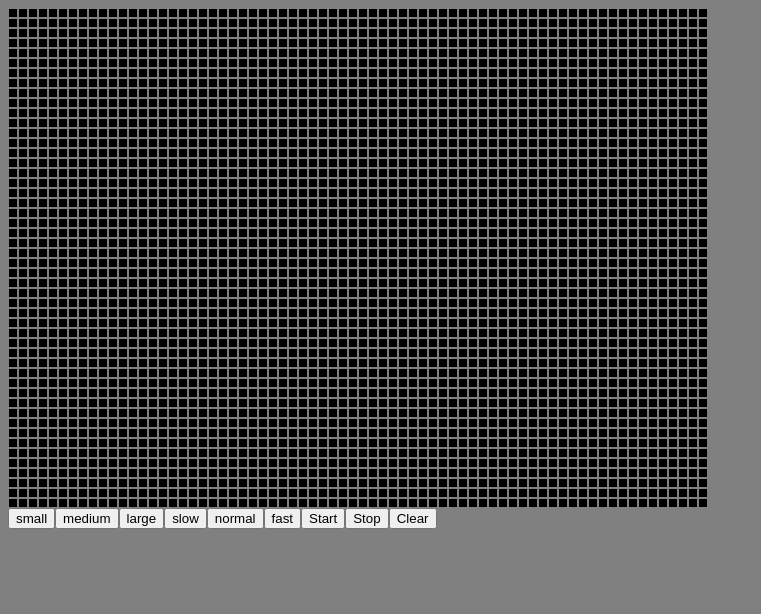
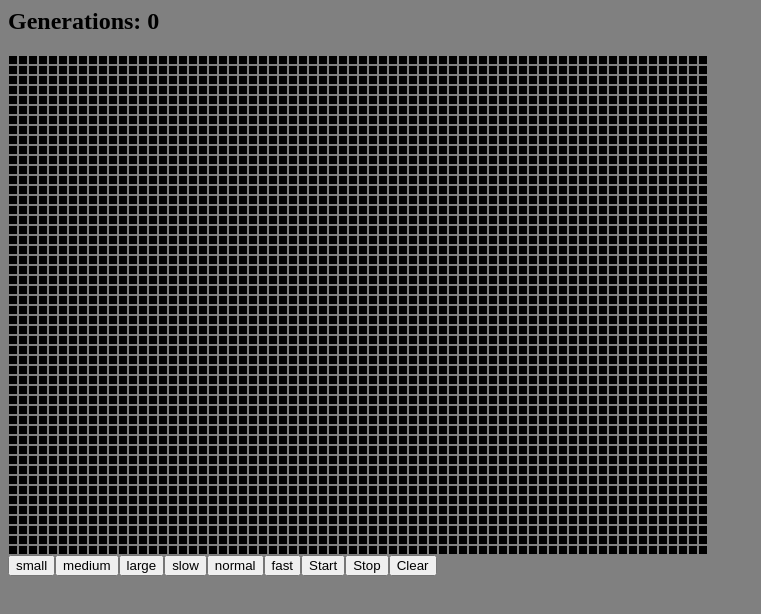
Before and after one commit to felromo/FCC-GameOfLife-Zipline, a React app: page / in a window 1280 px wide. Shown: the top 614 px of the page, without its empty margins (0-761 px from the left). Built offline with nearby package versions, Linux system fonts and the light colour scheme; the HTML template or start-up script is replaced by a standard one; what flux would draw is missing.

Commit message:
dummy generations counter

```diff
--- a/src/App.js
+++ b/src/App.js
@@ -61,6 +61,7 @@ export default class App extends React.Component {
   render() {
     return (
       <div>
+        <h2>Generations: 0</h2>
         <Board size={this.state.size} running={this.state.running} speed={this.state.speed} />
         <button onClick={this.handleClick}>small</button>
         <button onClick={this.handleClick}>medium</button>
```
